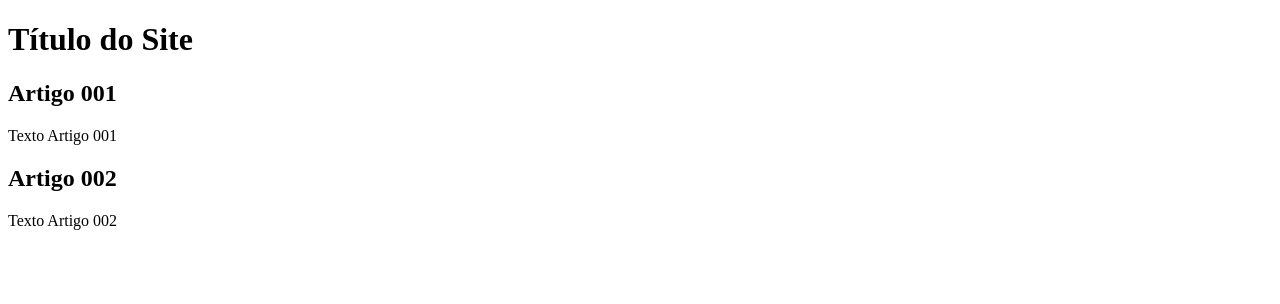
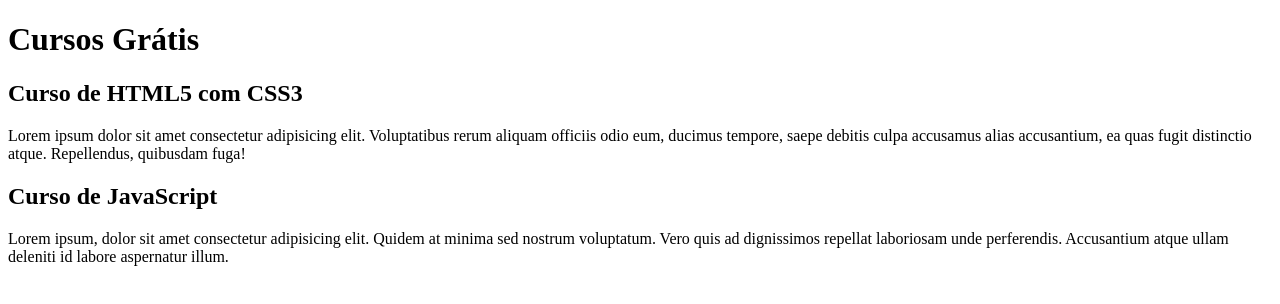
Before and after one commit to scarmato/projeto-site, a plain HTML site: page index.html in a window 1280 px wide. Drawn offline with Linux system fonts and the light colour scheme.

Commit message:
comecei a escrever o conteúdo

```diff
--- a/index.html
+++ b/index.html
@@ -8,15 +8,15 @@
 <body>
     <main>
         <header>
-            <h1>Título do Site</h1>
+            <h1>Cursos Grátis</h1>
         </header>
         <article>
-           <h2>Artigo 001</h2>
-           <p>Texto Artigo 001</p>
+           <h2>Curso de HTML5 com CSS3</h2>
+           <p>Lorem ipsum dolor sit amet consectetur adipisicing elit. Voluptatibus rerum aliquam officiis odio eum, ducimus tempore, saepe debitis culpa accusamus alias accusantium, ea quas fugit distinctio atque. Repellendus, quibusdam fuga!</p>
         </article>
         <article>
-            <h2>Artigo 002</h2>
-            <p>Texto Artigo 002</p>
+            <h2>Curso de JavaScript</h2>
+            <p>Lorem ipsum, dolor sit amet consectetur adipisicing elit. Quidem at minima sed nostrum voluptatum. Vero quis ad dignissimos repellat laboriosam unde perferendis. Accusantium atque ullam deleniti id labore aspernatur illum.</p>
         </article>
     </main>
 
```
